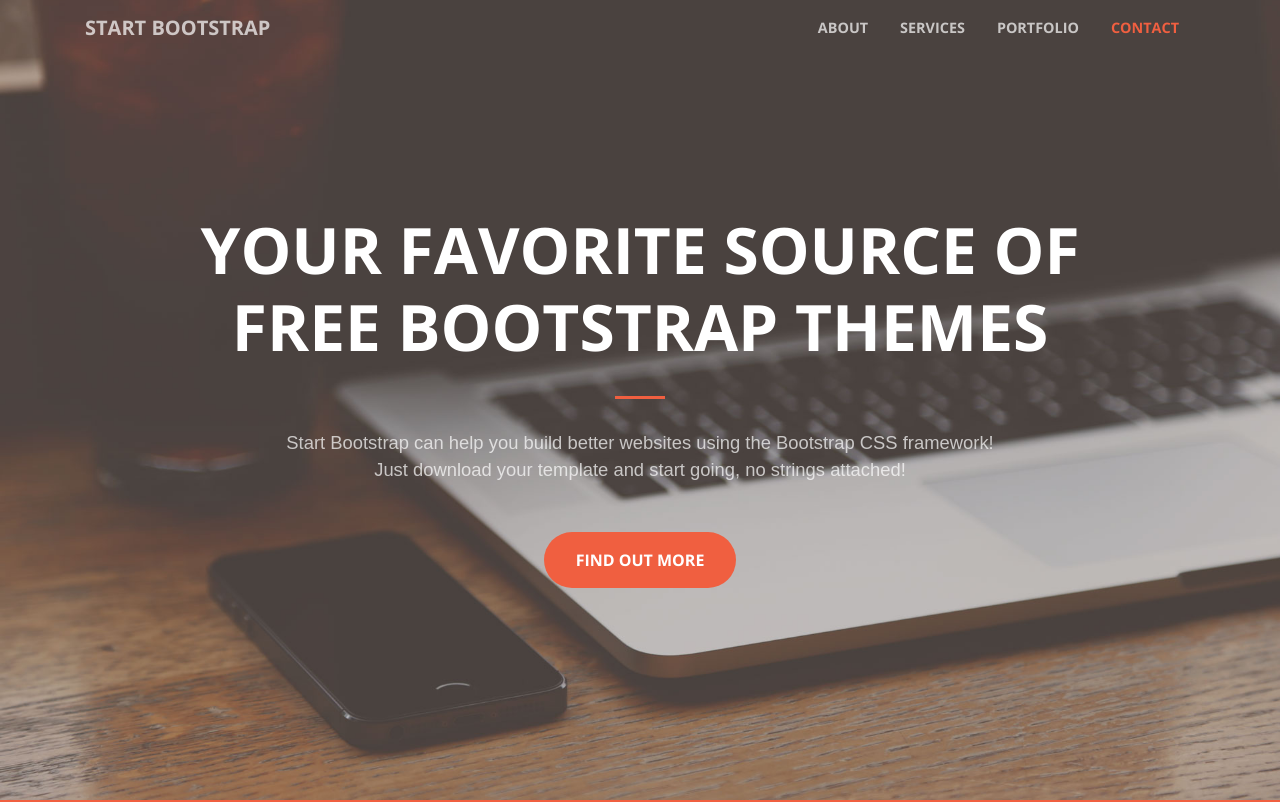
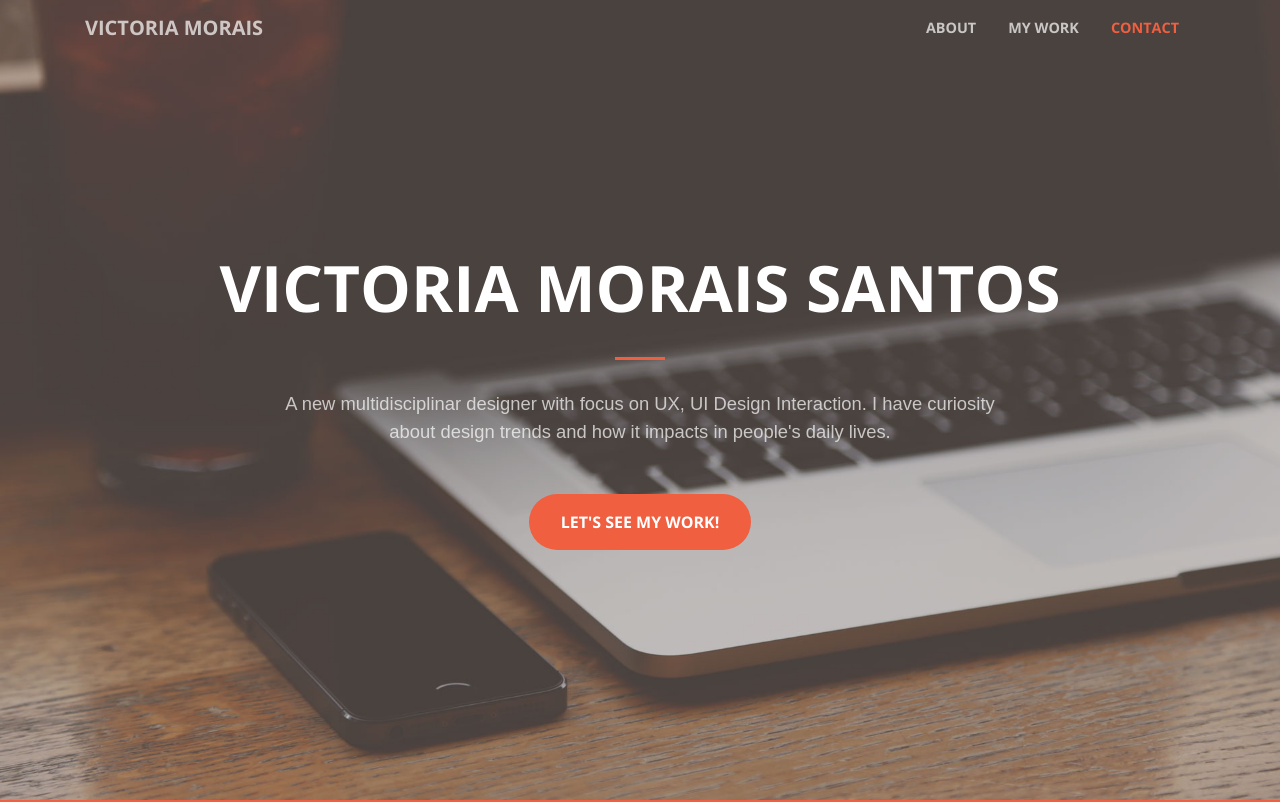
Before and after one commit to victoriamorais/portfolio-gama, a plain HTML site: page index.html in a window 1280 px wide. Shown: the top 802 px of the page. Drawn offline with nearby package versions, Linux system fonts and the light colour scheme; a web font is replaced by a local one.

Commit message:
Alteracoes

```diff
--- a/index.html
+++ b/index.html
@@ -15,9 +15,7 @@
 
     <!-- Custom fonts for this template-->
 
-    <!-- Font Oswald-->
-    <link rel="stylesheet" href="https://use.typekit.net/hxe2uyz.css">
-    <!-- Font Poiret One-->
+    <!-- Font Oswald e Poiret One-->
     <link rel="stylesheet" href="https://use.typekit.net/hxe2uyz.css">
 
     <link href="vendor/fontawesome-free/css/all.min.css" rel="stylesheet" type="text/css">
@@ -37,7 +35,7 @@
     <!-- Navigation -->
     <nav class="navbar navbar-expand-lg navbar-light fixed-top" id="mainNav">
       <div class="container">
-        <a class="navbar-brand js-scroll-trigger" href="#page-top">Start Bootstrap</a>
+        <a class="navbar-brand js-scroll-trigger" href="#page-top">Victoria Morais</a>
         <button class="navbar-toggler navbar-toggler-right" type="button" data-toggle="collapse" data-target="#navbarResponsive" aria-controls="navbarResponsive" aria-expanded="false" aria-label="Toggle navigation">
           <span class="navbar-toggler-icon"></span>
         </button>
@@ -47,10 +45,7 @@
               <a class="nav-link js-scroll-trigger" href="#about">About</a>
             </li>
             <li class="nav-item">
-              <a class="nav-link js-scroll-trigger" href="#services">Services</a>
-            </li>
-            <li class="nav-item">
-              <a class="nav-link js-scroll-trigger" href="#portfolio">Portfolio</a>
+              <a class="nav-link js-scroll-trigger" href="#portfolio">My Work</a>
             </li>
             <li class="nav-item">
               <a class="nav-link js-scroll-trigger" href="#contact">Contact</a>
@@ -65,13 +60,13 @@
         <div class="row">
           <div class="col-lg-10 mx-auto">
             <h1 class="text-uppercase">
-              <strong>Your Favorite Source of Free Bootstrap Themes</strong>
+              <strong>Victoria Morais Santos</strong>
             </h1>
             <hr>
           </div>
           <div class="col-lg-8 mx-auto">
-            <p class="text-faded mb-5">Start Bootstrap can help you build better websites using the Bootstrap CSS framework! Just download your template and start going, no strings attached!</p>
-            <a class="btn btn-primary btn-xl js-scroll-trigger" href="#about">Find Out More</a>
+            <p class="text-faded mb-5">A new multidisciplinar designer with focus on UX, UI  Design Interaction. I have curiosity about design trends and how it  impacts in people's daily lives.</p>
+            <a class="btn btn-primary btn-xl js-scroll-trigger" href="#about">Let's see my work!</a>
           </div>
         </div>
       </div>
@@ -90,11 +85,11 @@
       </div>
     </section>
 
-    <section id="services">
+    <section id="">
       <div class="container">
         <div class="row">
           <div class="col-lg-12 text-center">
-            <h2 class="section-heading">At Your Service</h2>
+            <h2 class="section-heading">What I like most</h2>
             <hr class="my-4">
           </div>
         </div>
```
